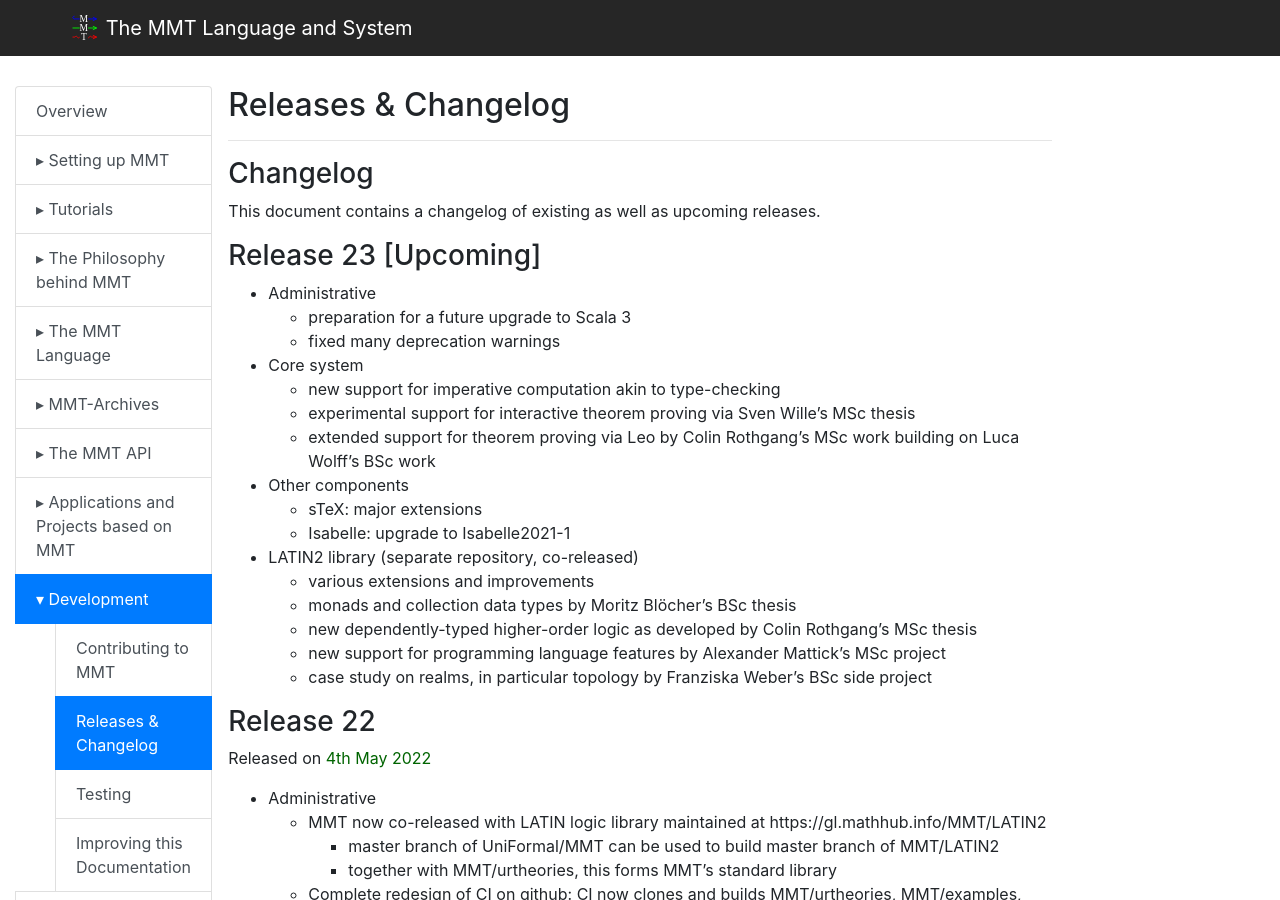
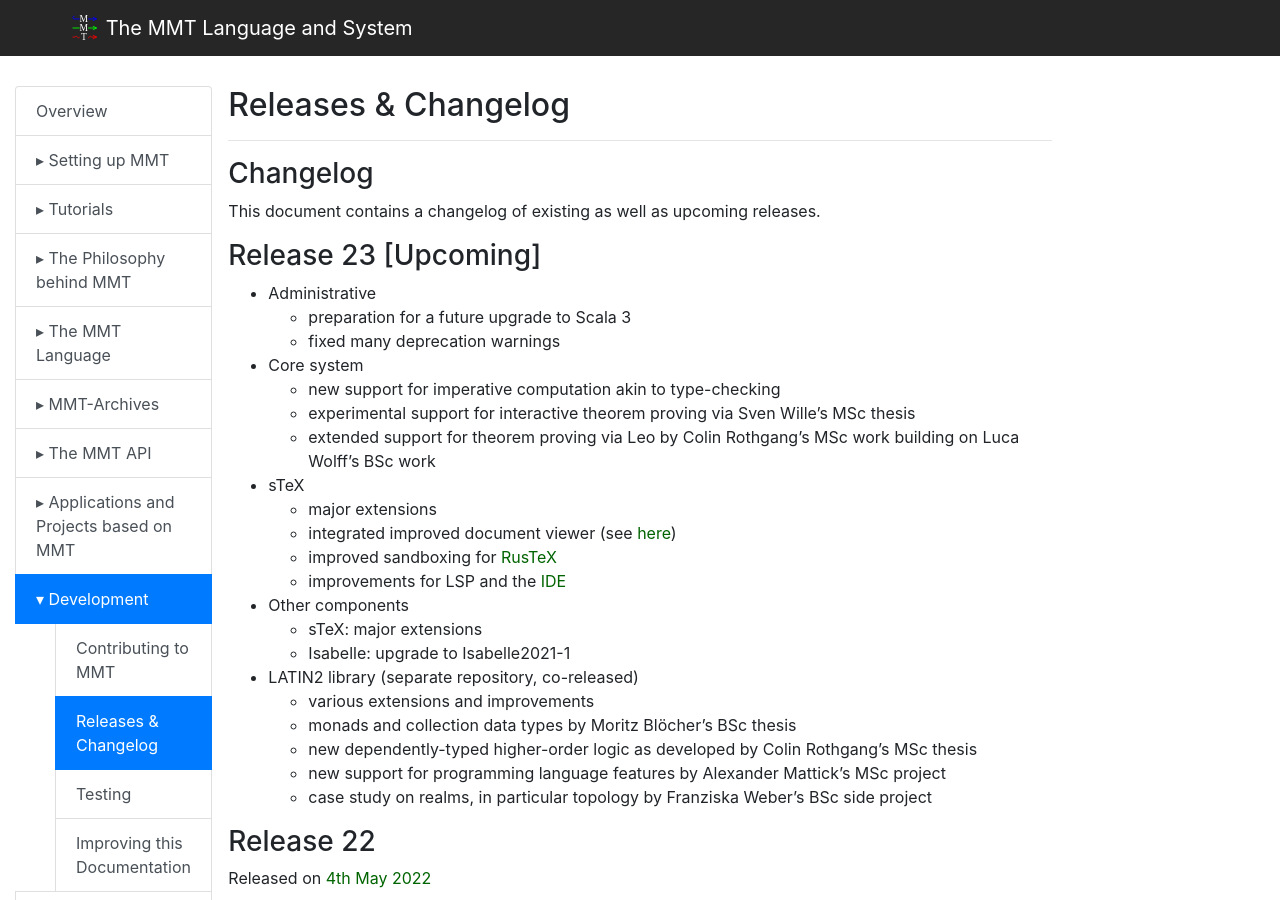
Before and after one commit to UniFormal/uniformal.github.io, a Jekyll site: the page built from doc/development/releases.md, in a window 1280 px wide and 900 px high. Built offline with Jekyll 4.4.1, drawn with Linux system fonts in a browser that asks for light colours.

Commit message:
Update releases.md

```diff
--- a/doc/development/releases.md
+++ b/doc/development/releases.md
@@ -16,6 +16,11 @@
   - new support for imperative computation akin to type-checking
   - experimental support for interactive theorem proving via Sven Wille's MSc thesis
   - extended support for theorem proving via Leo by Colin Rothgang's MSc work building on Luca Wolff's BSc work
+- sTeX
+  - major extensions
+  - integrated improved document viewer (see [here](https://github.com/slatex/sTeX-React))
+  - improved sandboxing for [RusTeX](https://github.com/slatex/RusTeX)
+  - improvements for LSP and the [IDE](https://github.com/slatex/sTeX-IDE)
 - Other components
   - sTeX: major extensions
   - Isabelle: upgrade to Isabelle2021-1
```
